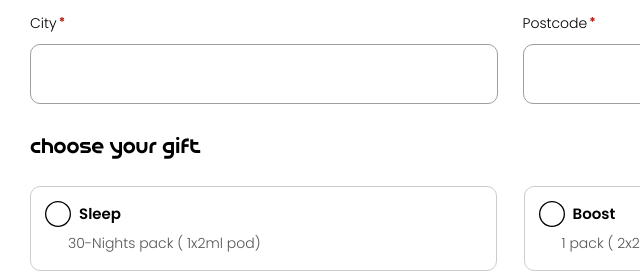
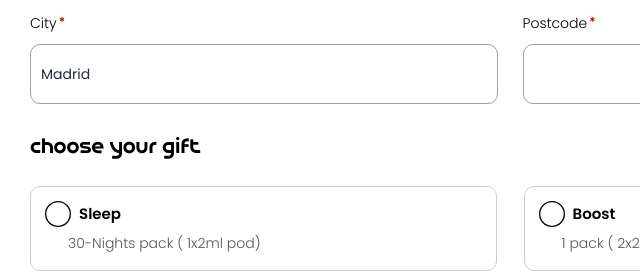
Before and after one commit to AlFakher2019/CRM-ZOHO-VANT-EU-EN-CLAIMPODS-FORM, a plain HTML site: page index.html in a window 1280 px wide. Shown: the part 698-971 px from the top of the page, 130-770 px from the left. Drawn offline with nearby package versions, Linux system fonts and the light colour scheme.

Commit message:
prefilld Field for the City

```diff
--- a/index.html
+++ b/index.html
@@ -152,7 +152,7 @@
                                         </label>
                                         <div class="zf-tempContDiv">
                                             <span>
-                                                <input type="text" name="SingleLine1" checktype="c1" value=""
+                                                <input type="text" name="SingleLine1" checktype="c1" value="Madrid"
                                                     maxlength="255" fieldType=1 placeholder="" /> </span>
                                             <p id="SingleLine1_error" class="zf-errorMessage" style="display: none;">
                                                 Please Enter Correct Details</p>
```
